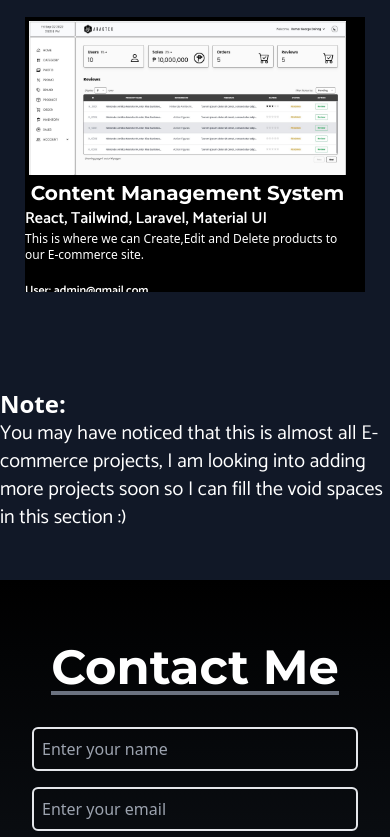
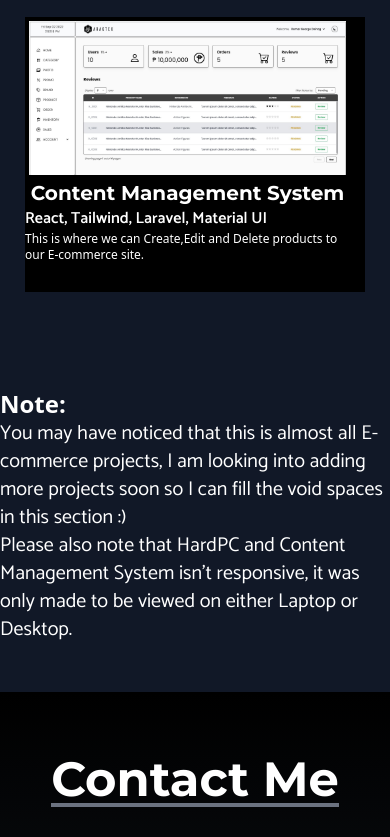
Before and after one commit to jryambao/My-React-Portfolio, a React (Create React App) app: page / in a window 390 px wide. Shown: the part 4291-5128 px from the top of the page. Built offline with nearby package versions, Linux system fonts and the light colour scheme.

Commit message:
final na siguro

```diff
--- a/src/Components/Work.jsx
+++ b/src/Components/Work.jsx
@@ -67,7 +67,7 @@ const Work = () => {
                 <h2 className='font-bold text-white font-header text-xl text-center'>{title}</h2>
                 <p className='text-white font-semibold font-nav text-l'>{tech}</p>
                 <p className='text-xs text-white'>{description}</p>
-                <div className="flex flex-col">
+                <div className="flex flex-col lg:visible invisible">
                   <p className='text-xs text-white font-semibold font-nav mt-5'>{acct}</p>
                   <p className='text-xs text-white font-semibold font-nav'>{pass}</p>
                 </div>
@@ -86,6 +86,8 @@ const Work = () => {
         <div className='flex flex-col sm:justify-end pt-24'>
           <span className="text-white text-2xl font-semibold">Note:</span>
           <p className='text-white text-xl font-nav'>You may have noticed that this is almost all E-commerce projects, I am looking into adding more projects soon so I can fill the void spaces in this section :)</p>
+          <p className='text-white text-xl font-nav'>Please also note that HardPC and Content Management System isn't responsive, it was only made to be viewed on either Laptop or Desktop.</p>
+
         </div>
       </div>
 
```
